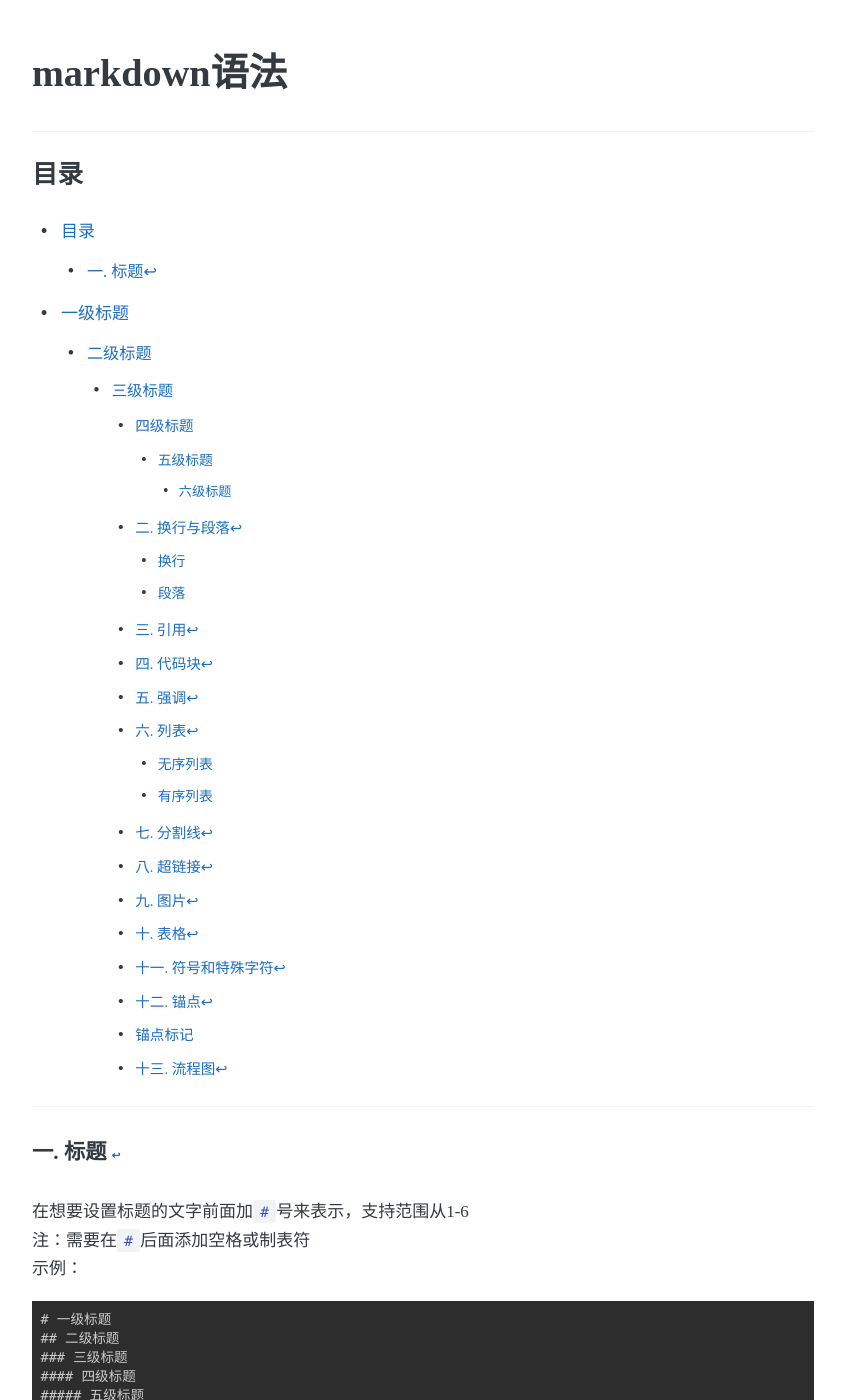
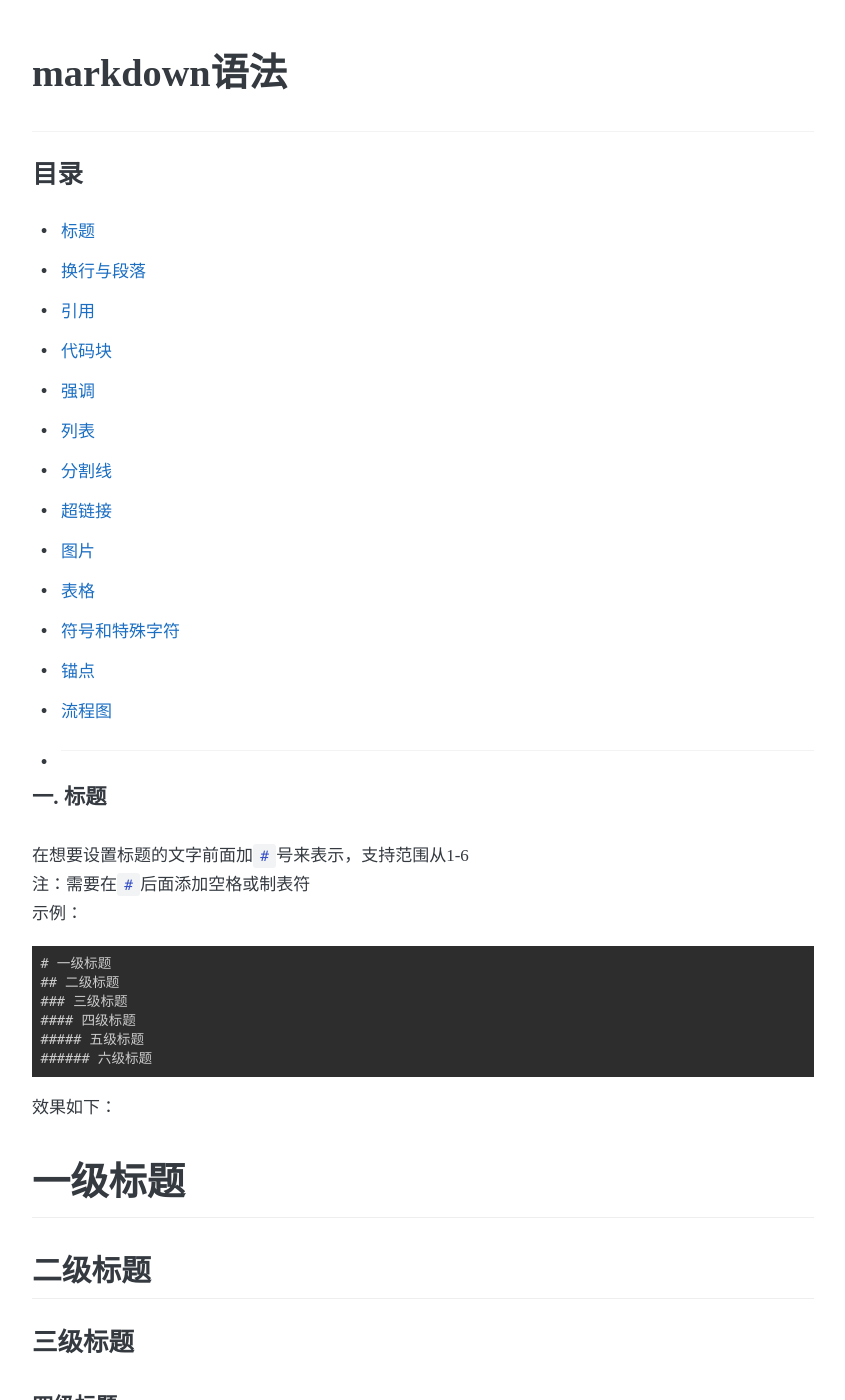
Before and after one commit to perfiffer/perfiffer.github.io, a Jekyll site: the page built from _posts/2019-04-16-0417.md, in a window 1280 px wide and 1400 px high. Shown: the whole window, without its empty margins (217-1062 px from the left). Built offline with Jekyll 4.4.1, drawn with Linux system fonts in a browser that asks for light colours; some web fonts are replaced; comment, search, counter and statistics services are not loaded; some of the changed lines change nothing that is shown.

Commit message:
update blog

````diff
--- a/_posts/2019-04-16-0417.md
+++ b/_posts/2019-04-16-0417.md
@@ -20,11 +20,9 @@
 * [符号和特殊字符](#十一-符号和特殊字符)
 * [锚点](#十二-锚点)
 * [流程图](#十三-流程图)
-* 目录
-{:toc}
 - - - - - -
 
-#### 一. 标题[↩](#目录)
+#### 一. 标题
 在想要设置标题的文字前面加`#`号来表示，支持范围从1-6
 注：需要在`#`后面添加空格或制表符
 示例：
@@ -46,7 +44,7 @@
 
 - - - - - - - -
 
-#### 二. 换行与段落[↩](#目录)
+#### 二. 换行与段落
 ##### 换行
 markdown想要实现换行，需要在每一行的后面输入两个或两个以上的空格加回车（某些编辑器下单回车也可实现换行），或者使用html的`<br>`标签
 示例：
@@ -84,7 +82,7 @@
 
 - - - - - - - -
 
-#### 三. 引用[↩](#目录)
+#### 三. 引用
 在引用的内容前加`>`即可。引用可嵌套，即多个`>`。
 示例：
 ```
@@ -99,7 +97,7 @@
 
 - - - - - - - -
 
-#### 四. 代码块[↩](#目录)
+#### 四. 代码块
 语法：
 * 单行代码：代码之间用一个`` ` ``包起来
 ```
@@ -160,7 +158,7 @@
 
 - - - - - - - - - -
 
-#### 五. 强调[↩](#目录)
+#### 五. 强调
 在强调的内容两侧分别加上`*`或者`_`，如：
 一个`*`或一个`_`表示斜体，两个`*`或`_`表示粗体，三个`*`或`_`表示粗斜体，两个`~`表示删除线。
 ```
@@ -177,7 +175,7 @@
 
 - - - - - - - - - - -
 
-#### 六. 列表[↩](#目录)
+#### 六. 列表
 ##### 无序列表
 无序列表用`+`，`-`， `*`表示，示例如下：
 ```
@@ -234,7 +232,7 @@
 
 - - - - - - - - - - - - -
 
-#### 七. 分割线[↩](#目录)
+#### 七. 分割线
 三个或三个以上的`-`、`*`或`_`都可以表示分割线，示例：
 ```
 ---
@@ -255,7 +253,7 @@
 
 - - - - - - - - - - -
 
-#### 八. 超链接[↩](#目录)
+#### 八. 超链接
 链接可以用来跳转外部网站，语法如下：
 ```
 [超链接名](超链接地址 "超链接title")
@@ -270,7 +268,7 @@
 
 - - - - - - - - - - - -
 
-#### 九. 图片[↩](#目录)
+#### 九. 图片
 语法：
 ```
 ![图片alt](图片地址 "图片title")
@@ -286,7 +284,7 @@
 
 - - - - - - - - - -
 
-#### 十. 表格[↩](#目录)
+#### 十. 表格
 语法：
 ```
 | 列1 | 列2 | 列3 |
@@ -357,7 +355,7 @@
 
 - - - - - - - - - - -
 
-#### 十一. 符号和特殊字符[↩](#目录)
+#### 十一. 符号和特殊字符
 1. 符号
 语法：
 ```
@@ -426,7 +424,7 @@
 
 - - - - - - - - - - - - - -
 
-#### 十二. 锚点[↩](#目录)
+#### 十二. 锚点
 语法：
 ```
 [锚点标记](#锚点标记)
@@ -454,7 +452,7 @@
 
 - - - - - - - - - - - - - - -
 
-#### 十三. 流程图[↩](#目录)
+#### 十三. 流程图
 ```
 ```flow
 st=>start; 开始
````
